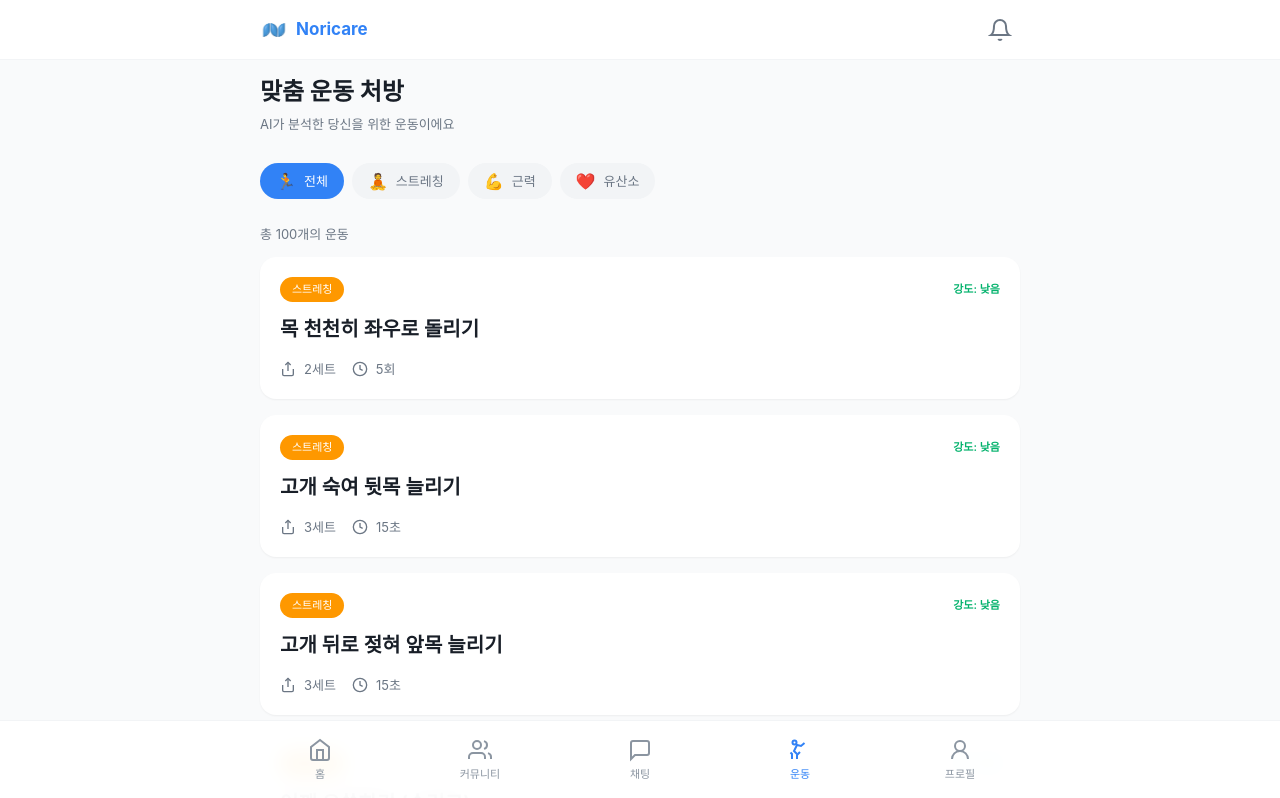
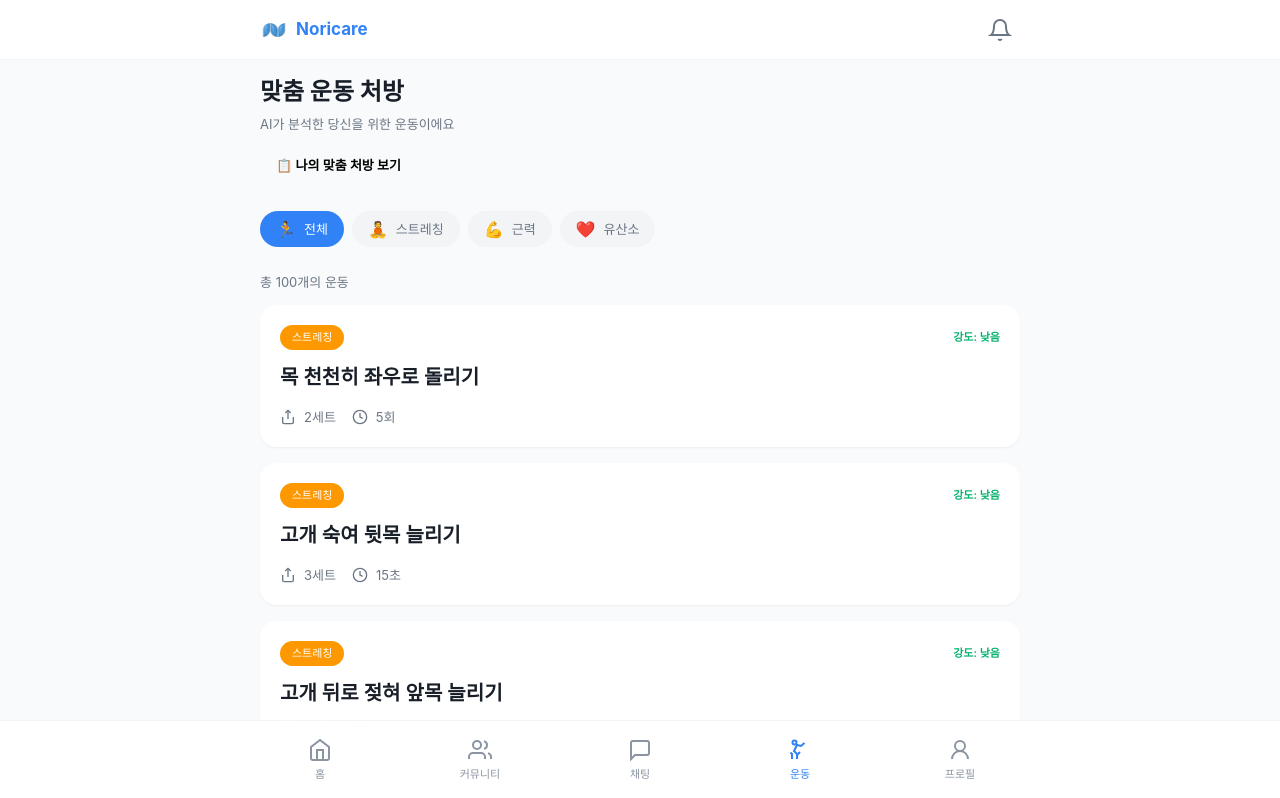
Before and after one commit to sub3man/noricare, a Next.js app in the folder apps/frontend/: page /exercise in a window 1280 px wide. Shown: the top 798 px of the page. Built offline with nearby package versions, Linux system fonts and the light colour scheme; a web font is replaced by a local one.

Commit message:
fix: user journey improvements - prescription link, exercise page header

```diff
--- a/apps/frontend/app/exercise/page.tsx
+++ b/apps/frontend/app/exercise/page.tsx
@@ -168,6 +168,13 @@ export default function ExercisePage() {
             <section className={styles.header}>
                 <h2 className="headline">맞춤 운동 처방</h2>
                 <p className="caption mt-2">AI가 분석한 당신을 위한 운동이에요</p>
+                <button
+                    className={`btn btn-sm ${styles.prescriptionBtn}`}
+                    onClick={() => window.location.href = '/prescription'}
+                    style={{ marginTop: '12px' }}
+                >
+                    📋 나의 맞춤 처방 보기
+                </button>
             </section>
 
             {/* Category Filter */}
```
